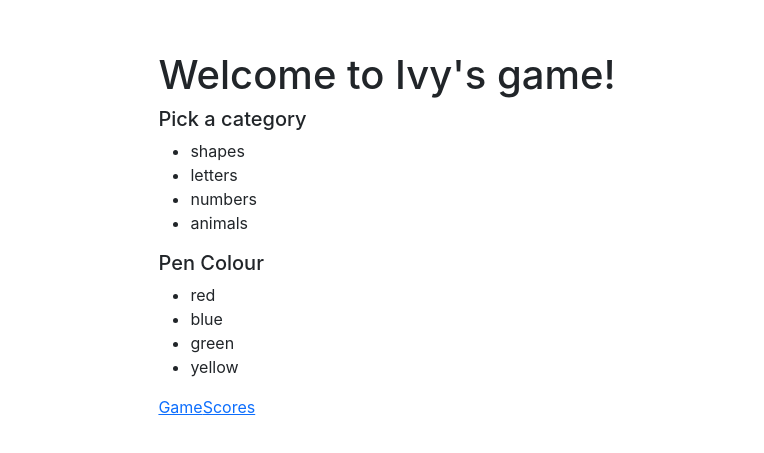
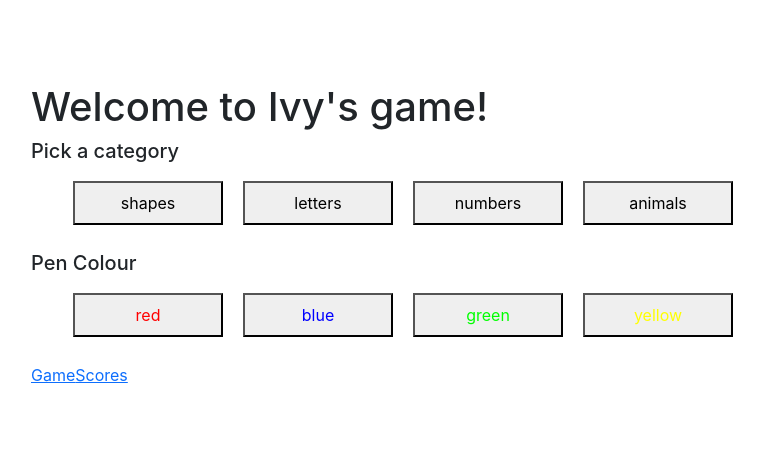
Before and after one commit to paulg44/drawing_game, a React (Create React App) app in the folder client/: page / in a window 1280 px wide. Shown: the part 165-618 px from the top of the page, without its empty margins (253-1017 px from the left). Built offline with nearby package versions, Linux system fonts and the light colour scheme.

Commit message:
add a useState for when a user picks a category

```diff
--- a/client/src/App.css
+++ b/client/src/App.css
@@ -15,3 +15,13 @@ body {
   display: flex;
   /* justify-content: space-evenly; */
 }
+
+li {
+  list-style: none;
+}
+
+button {
+  padding: 8px 20px;
+  margin: 10px;
+  width: 150px;
+}
--- a/client/src/Pages/Homepage.js
+++ b/client/src/Pages/Homepage.js
@@ -1,22 +1,40 @@
 import { Link } from "react-router-dom";
 import kidsData from "../assets/data/kidsCategories.json";
 import colorData from "../assets/data/colours.json";
+import { useState } from "react";
 
 function Homepage() {
+  const [category, setCategory] = useState({});
+  const [color, setColor] = useState({});
   const mainCategories = Object.keys(kidsData.kidsCategories);
+
+  function handleCategorySelection(categoryName) {
+    const selectedCategory = kidsData.kidsCategories[categoryName];
+    setCategory({ name: categoryName, items: selectedCategory });
+  }
+
+  console.log(category);
+
   return (
     <div className="homepage">
       <h1>Welcome to Ivy's game!</h1>
       <h5>Pick a category</h5>
       <ul>
-        {mainCategories.map((category, index) => (
-          <li key={index}>{category}</li>
+        {mainCategories.map((categoryItem, index) => (
+          <button
+            key={index}
+            onClick={() => handleCategorySelection(categoryItem)}
+          >
+            <li>{categoryItem}</li>
+          </button>
         ))}
       </ul>
       <h5>Pen Colour</h5>
       <ul>
-        {colorData.colors.map((color) => (
-          <li key={color.id}>{color.name}</li>
+        {colorData.colors.map((colorItem) => (
+          <button key={colorItem.id}>
+            <li style={{ color: colorItem.hex }}>{colorItem.name}</li>
+          </button>
         ))}
       </ul>
       {/* Placeholders for now */}
```
